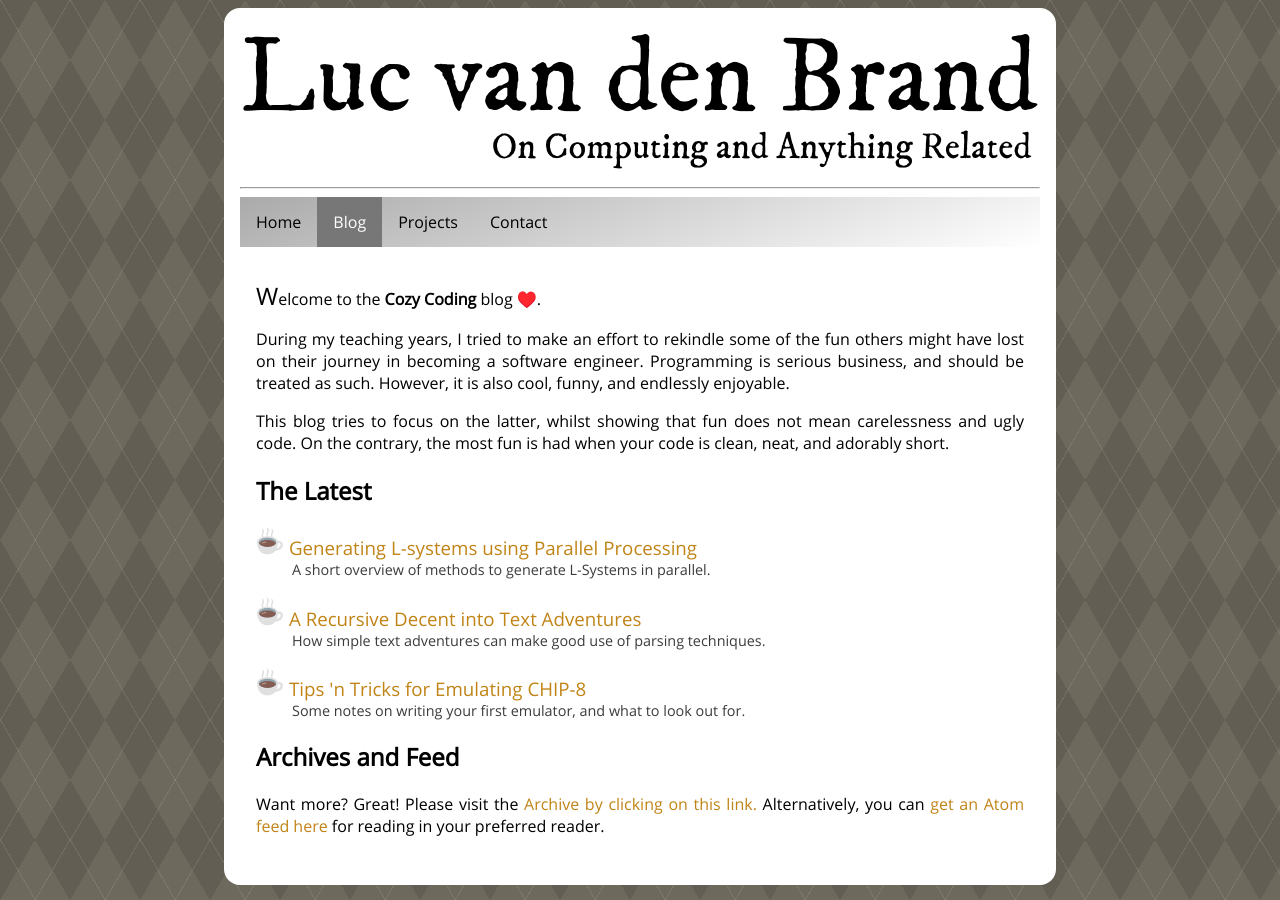
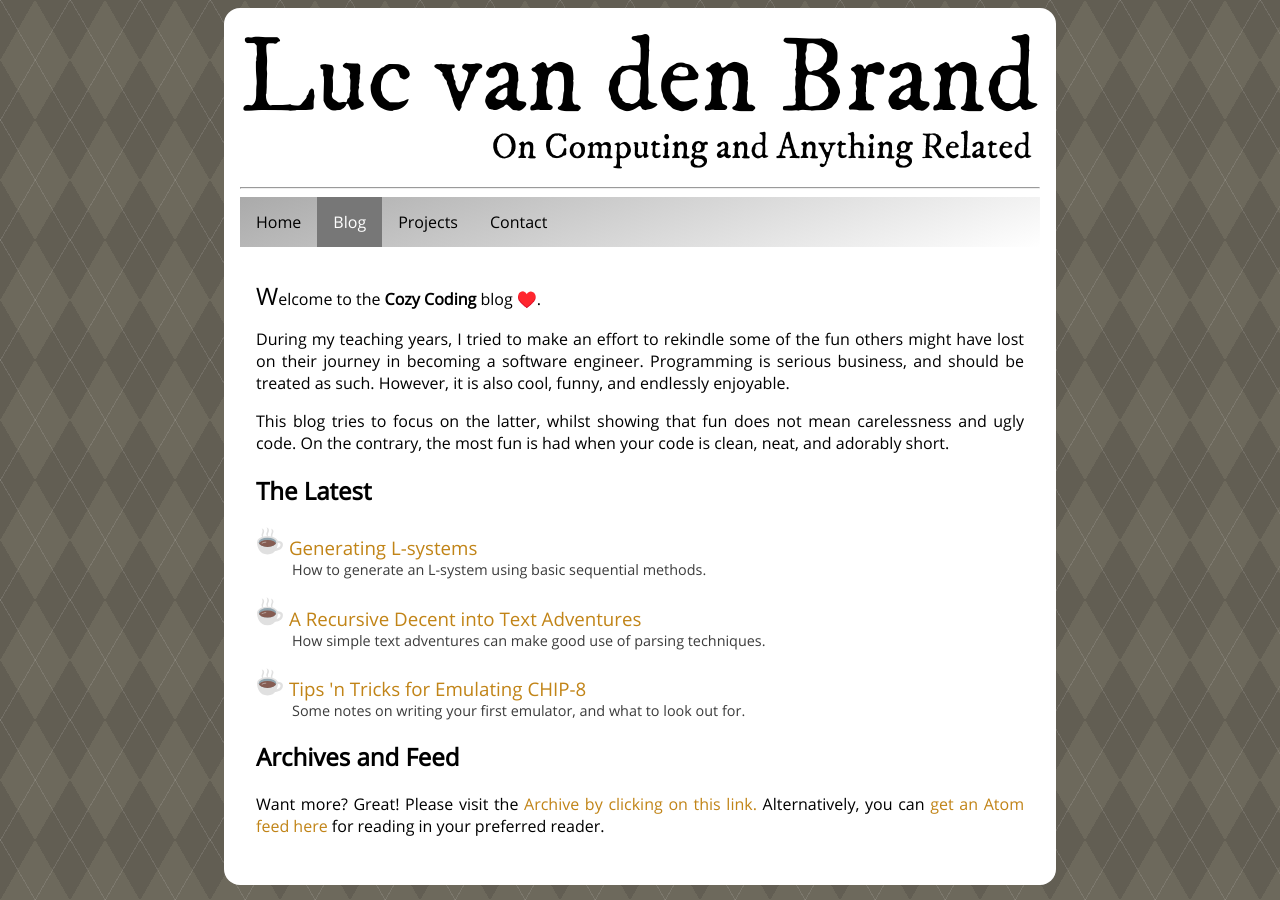
Before and after one commit to LucvandenBrand/lucvandenbrand.github.io, a Jekyll site: the page built from blog.md, in a window 1280 px wide. Built offline with Jekyll 4.4.1, drawn with Linux system fonts in a browser that asks for light colours; some of the changed lines change nothing that is shown.

Commit message:
Created large part of sequential explanation.

````diff
--- /dev/null
+++ b/_posts/2020-8-23-Generating-L-systems.markdown
@@ -0,0 +1,96 @@
+---
+layout: post
+title:  "Generating L-systems"
+summary: "How to generate an L-system using basic sequential methods."
+date:   2020-8-23
+categories: tutorial programming l-system
+---
+
+An L-system is a mathematical notation that allows for generating beautiful self-repeating structures from a set of symbols and rules that apply to them. Suppose we want to mathematically model [a fractal](https://en.wikipedia.org/wiki/Fractal), we define an L-system as a tuple
+
+$$ G=(V, \omega, P) $$
+
+in which $$V$$ is our alphabet: all possible symbols that can exist within our system. The $$\omega$$ is the initial set of symbols from which we can start applying our rewrite rules: our previously mentioned axiom. Finally we have $$P$$, which consists of all rules that determine how a string of symbols needs to be rewritten to form the next iteration of symbols.
+
+The rewrite rules can be defined as
+
+$$
+    p_i = v_i \rightarrow v_1 \Vert \dots \Vert v_N,
+$$
+
+where every rule $$p_i$$ is contained in $$P$$, and every symbol $$v_i$$ is contained in $$V$$. The symbols before the arrow are called the _antecedent_, whereas symbols after the arrow are called the _consequent_. We use the $$\Vert$$ sign to denote a binary operator which concatenates its left and right symbols. For instance, $$A \Vert B = AB$$. The total number of symbols which are concatenated in the consequent is equal to $$N$$.
+
+In short, a rule declares that all symbols that match the antecedent must be rewritten to represent the consequent. Not all $$v_i$$ need to exist as an antecedent, such symbols are _constants_. Symbols that are rewritten are called _variables_.
+
+Let us now generate a Sierpinski arrowhead. This fractal can be generated by interpreting the iterations of the L-system
+
+$$ G_{s} = (V_s, \omega_s, P_s), $$
+
+where
+
+$$ V_s = \{ A, B, -, + \}, $$
+
+$$ \omega_s = A, $$
+
+$$ P_s = \{ A \rightarrow B-A-B, B \rightarrow A+B+A \}, $$
+
+which define the instructions for a turtle graphics renderer. Turtle graphics are generated by moving a virtual paintbrush (the turtle) across a virtual canvas by interpreting a series of commands. In this instance both $$A$$ and $$B$$ require the turtle to move forward, whilst $$+$$ and $$-$$ require the turtle to rotate $$60^{\circ}$$ left and right, respectively. The result can be seen below: the Sierpinski arrowhead generated for multiple iterations _i_.
+
+![Sierpinski triangles](/assets/posts/2020-8-23-Generating-L-systems/Sierpinksi.png "It's like a triforce."){: .figure .centre .huge}
+
+## The code
+Now that we know what an L-system is and how it should be generated in _theory_, we can start creating an simple l-system generator in code. Our approach will be simple and sequential, which is more than adequate for most implementations of L-system generators. There are more advanced parallel solutions, which we will discuss in the next post. First though, like many algorithms, it is important to learn how to solve the problem sequentially.
+
+Let's translate our L-system's tuple to a simple set of structures:
+
+```C
+typedef struct {
+    const char antecedent;
+    const char * consequent;
+    size_t rewrite_length;
+} Rule;
+
+typedef struct {
+    char * symbols;
+    size_t length;
+    size_t space;
+} SymbolList;
+
+typedef struct {
+    Rule * rules;
+    size_t length;
+    size_t space;
+} RuleList;
+
+typedef struct {
+    const SymbolList axiom;
+    const RuleList rules;
+} LSystem
+```
+
+I'm sorry for those who don't like C very much (I understand why, I just tend to enjoy the clear view of memory it provides, please bear with me). You should look primarily at lines 19 to 22 in any case. We have our `axiom` representing $$\omega$$ and our `rules` representing $$P$$. Once we have loaded any given L-system into our structure above (using, for example `bool try_load_system(LSystem * system, const char * file_path)`), we can start applying the rules for $$N$$ interactions.
+
+```C
+const size_t MAX_SYMBOLS 1e15;
+
+void generate_system(LSystem * system, unsigned int num_iterations) {
+    for (unsigned int iteration = 0; iteration < num_iterations; iteration++) {
+        apply_rules_to_symbols(&system.rules, &system.axiom);
+        if (system.axiom.length > MAX_SYMBOLS) {
+            printf("The axiom is too large, try decreasing the iterations.");
+            return;
+        }
+    }
+}
+```
+
+You will notice a two things.
+
+- `MAX_SYMBOLS` is there to prevent a memory overflow. The same holds for lines 6-9, we check the size of the current iterations's axiom and exit the current iteration if it is too large. Decrease or increase the maximum depending on the amount of CPU memory available on your machine. One symbol requires 1 byte of memory, so if you have 6 GB of free memory you will have space for about $$6*10^9$$ symbols.
+- `apply_rules_to_symbols` is called for `num_iterations` times ($$N$$). This is the crux of our implementation, simple repeated rewriting.
+
+Let's look at the implementation of this method.
+
+## References
+
+Some references.
--- a/_posts/2020-8-23-Parallel-L-system.markdown
+++ /dev/null
@@ -1,33 +0,0 @@
----
-layout: post
-title:  "Generating L-systems using Parallel Processing"
-summary: "A short overview of methods to generate L-Systems in parallel."
-date:   2020-8-23
-categories: tutorial programming parallel l-system
----
-
-L-systems are beautiful. My friend Job Talle [explains them very well](https://jobtalle.com/lindenmayer_systems.html), he'll be the first you find on a quick web-query about L-systems and he's the first person to introduce me to them. In short, an L-system is a mathematical notation that allow for generating beautiful self-repeating structures from a set of symbols and rules that apply to them. Suppose we want to mathematically model the growth of a plant, we define it's **axiom** $$A$$ and its **rules** $$R$$.
-
-$$ A = A,$$
-
-$$ R = A \Rightarrow B, B \Rightarrow AB $$
-
-To generate this L-system for $$N$$ steps, we simply apply the rules $$R$$ to all symbols for $$N$$ iterations:
-
-$$ A \Rightarrow AB \Rightarrow ABA $$
-
-## Rendering L-systems sequentially
-
-Explanation.
-
-## Generating L-systems in parallel
-
-Explanation, sample code and short demo.
-
-## Rendering L-systems in parallel
-
-Explanation, sample code and short demo.
-
-## References
-
-Some references.
--- a/_sass/floatImages.scss
+++ b/_sass/floatImages.scss
@@ -10,6 +10,11 @@
   padding-bottom: 0.5em;
 }
 
+.figure.centre {
+  display: block;
+  margin: auto;
+}
+
 .figure.small {
   width: 10em;
 }
@@ -17,3 +22,11 @@
 .figure.medium {
   width: 15em;
 }
+
+.figure.large {
+  width: 20em;
+}
+
+.figure.huge {
+  width: 25em;
+}
````
Also changed, not shown: assets/posts/2020-8-23-Generating-L-systems/Sierpinksi.png (added).
